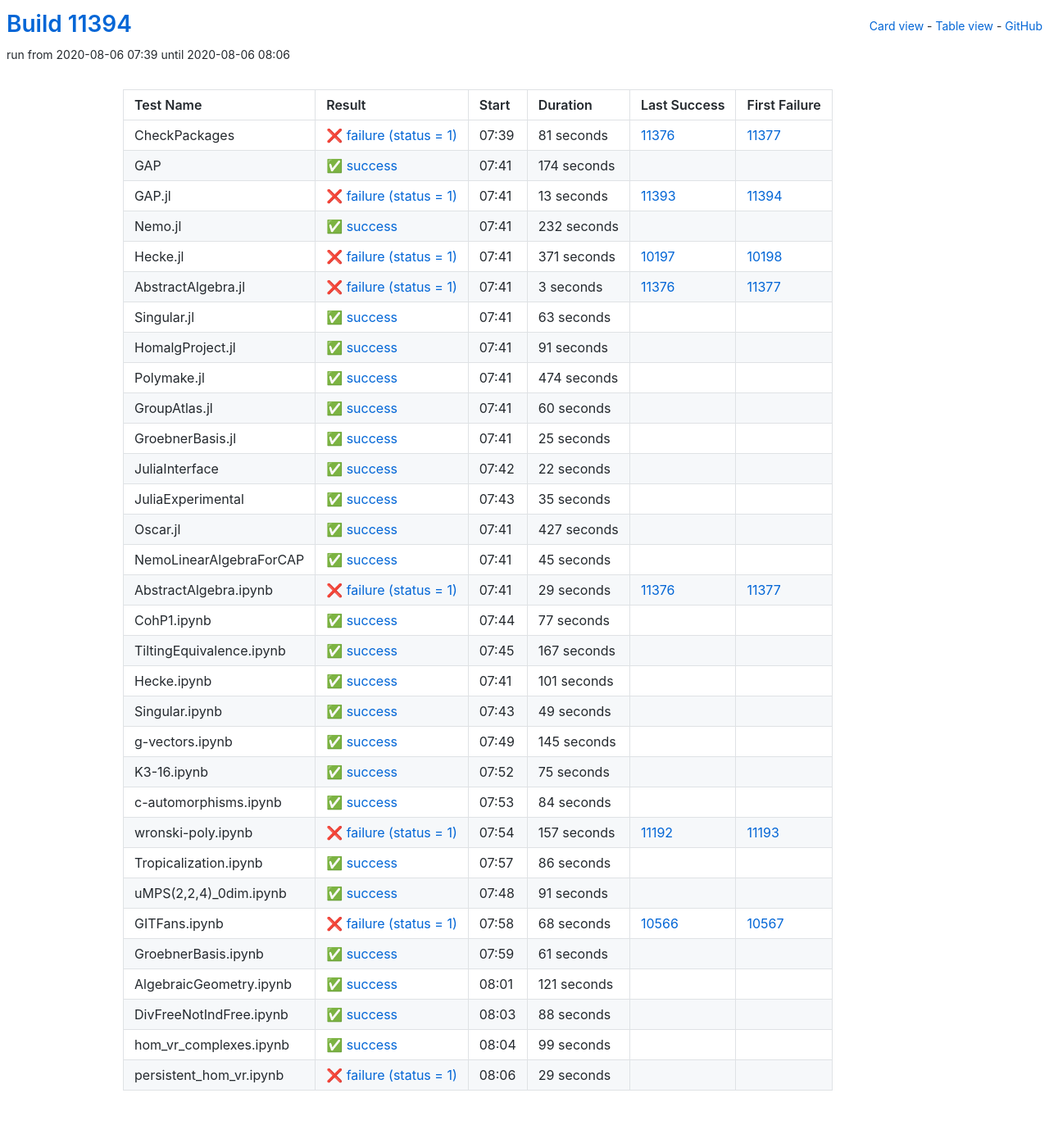
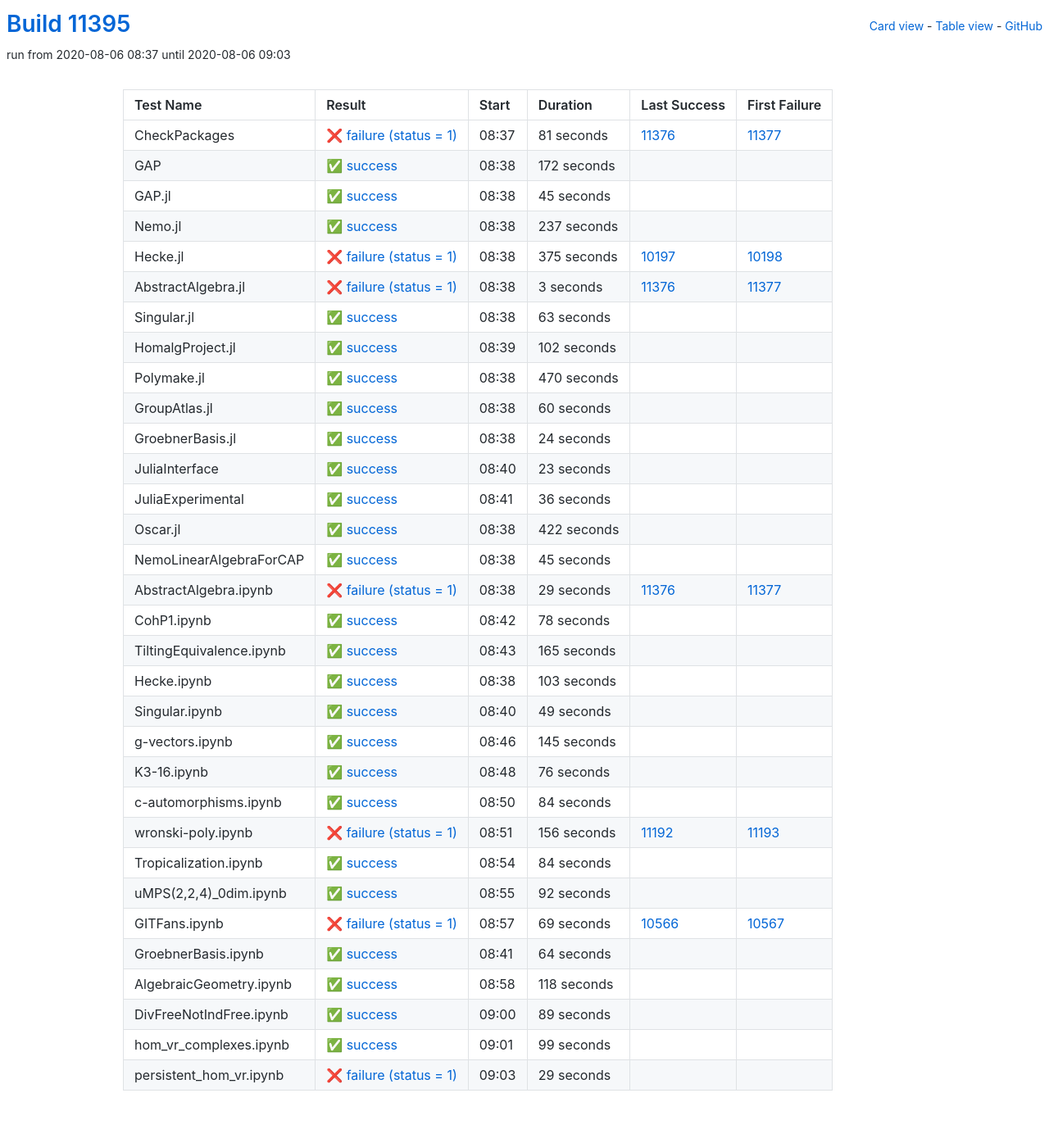
Before and after one commit to oscar-system/oscar-ci-status, a Jekyll site: the page built from table.html, in a window 1280 px wide. Shown: the whole page at 82% size. Built offline with Jekyll 4.4.1, drawn with Linux system fonts in a browser that asks for light colours.

Commit message:
Build #11395

```diff
--- a/_data/ci.yml
+++ b/_data/ci.yml
@@ -1,6 +1,6 @@
 ---
-build: 11394
-build_url: https://oscarci.mathematik.uni-kl.de/job/oscar/11394/
+build: 11395
+build_url: https://oscarci.mathematik.uni-kl.de/job/oscar/11395/
 job: oscar
 organization: oscar-system
 repo: oscar-ci-status
@@ -8,8 +8,8 @@
 tests:
 - name: CheckPackages
   id: checkpackages
-  log: https://oscarci.mathematik.uni-kl.de/job/oscar/11394/artifact/logs/build-11394/CheckPackages.log
-  start: 2020-08-06 07:39
+  log: https://oscarci.mathematik.uni-kl.de/job/oscar/11395/artifact/logs/build-11395/CheckPackages.log
+  start: 2020-08-06 08:37
   success: false
   exitcode: 1
   status: failure
@@ -20,56 +20,56 @@
   first_failure_url: https://oscarci.mathematik.uni-kl.de/job/oscar/11377/
 - name: GAP
   id: gap
-  log: https://oscarci.mathematik.uni-kl.de/job/oscar/11394/artifact/logs/build-11394/GAP.log
-  start: 2020-08-06 07:41
+  log: https://oscarci.mathematik.uni-kl.de/job/oscar/11395/artifact/logs/build-11395/GAP.log
+  start: 2020-08-06 08:38
   success: true
   exitcode: 0
   status: success
-  duration: 174
+  duration: 172
   last_success: false
   last_success_url:
   first_failure: false
   first_failure_url:
 - name: GAP.jl
   id: gap-jl
-  log: https://oscarci.mathematik.uni-kl.de/job/oscar/11394/artifact/logs/build-11394/GAP.jl.log
-  start: 2020-08-06 07:41
-  success: false
-  exitcode: 1
-  status: failure
-  duration: 13
-  last_success: 11393
-  last_success_url: https://oscarci.mathematik.uni-kl.de/job/oscar/11393/
-  first_failure: 11394
-  first_failure_url: https://oscarci.mathematik.uni-kl.de/job/oscar/11394/
-- name: Nemo.jl
-  id: nemo-jl
-  log: https://oscarci.mathematik.uni-kl.de/job/oscar/11394/artifact/logs/build-11394/Nemo.jl.log
-  start: 2020-08-06 07:41
+  log: https://oscarci.mathematik.uni-kl.de/job/oscar/11395/artifact/logs/build-11395/GAP.jl.log
+  start: 2020-08-06 08:38
   success: true
   exitcode: 0
   status: success
-  duration: 232
+  duration: 45
+  last_success: false
+  last_success_url:
+  first_failure: false
+  first_failure_url:
+- name: Nemo.jl
+  id: nemo-jl
+  log: https://oscarci.mathematik.uni-kl.de/job/oscar/11395/artifact/logs/build-11395/Nemo.jl.log
+  start: 2020-08-06 08:38
+  success: true
+  exitcode: 0
+  status: success
+  duration: 237
   last_success: false
   last_success_url:
   first_failure: false
   first_failure_url:
 - name: Hecke.jl
   id: hecke-jl
-  log: https://oscarci.mathematik.uni-kl.de/job/oscar/11394/artifact/logs/build-11394/Hecke.jl.log
-  start: 2020-08-06 07:41
+  log: https://oscarci.mathematik.uni-kl.de/job/oscar/11395/artifact/logs/build-11395/Hecke.jl.log
+  start: 2020-08-06 08:38
   success: false
   exitcode: 1
   status: failure
-  duration: 371
+  duration: 375
   last_success: 10197
   last_success_url: https://oscarci.mathematik.uni-kl.de/job/oscar/10197/
   first_failure: 10198
   first_failure_url: https://oscarci.mathematik.uni-kl.de/job/oscar/10198/
 - name: AbstractAlgebra.jl
   id: abstractalgebra-jl
-  log: https://oscarci.mathematik.uni-kl.de/job/oscar/11394/artifact/logs/build-11394/AbstractAlgebra.jl.log
-  start: 2020-08-06 07:41
+  log: https://oscarci.mathematik.uni-kl.de/job/oscar/11395/artifact/logs/build-11395/AbstractAlgebra.jl.log
+  start: 2020-08-06 08:38
   success: false
   exitcode: 1
   status: failure
@@ -80,8 +80,8 @@
   first_failure_url: https://oscarci.mathematik.uni-kl.de/job/oscar/11377/
 - name: Singular.jl
   id: singular-jl
-  log: https://oscarci.mathematik.uni-kl.de/job/oscar/11394/artifact/logs/build-11394/Singular.jl.log
-  start: 2020-08-06 07:41
+  log: https://oscarci.mathematik.uni-kl.de/job/oscar/11395/artifact/logs/build-11395/Singular.jl.log
+  start: 2020-08-06 08:38
   success: true
   exitcode: 0
   status: success
@@ -92,32 +92,32 @@
   first_failure_url:
 - name: HomalgProject.jl
   id: homalgproject-jl
-  log: https://oscarci.mathematik.uni-kl.de/job/oscar/11394/artifact/logs/build-11394/HomalgProject.jl.log
-  start: 2020-08-06 07:41
+  log: https://oscarci.mathematik.uni-kl.de/job/oscar/11395/artifact/logs/build-11395/HomalgProject.jl.log
+  start: 2020-08-06 08:39
   success: true
   exitcode: 0
   status: success
-  duration: 91
+  duration: 102
   last_success: false
   last_success_url:
   first_failure: false
   first_failure_url:
 - name: Polymake.jl
   id: polymake-jl
-  log: https://oscarci.mathematik.uni-kl.de/job/oscar/11394/artifact/logs/build-11394/Polymake.jl.log
-  start: 2020-08-06 07:41
+  log: https://oscarci.mathematik.uni-kl.de/job/oscar/11395/artifact/logs/build-11395/Polymake.jl.log
+  start: 2020-08-06 08:38
   success: true
   exitcode: 0
   status: success
-  duration: 474
+  duration: 470
   last_success: false
   last_success_url:
   first_failure: false
   first_failure_url:
 - name: GroupAtlas.jl
   id: groupatlas-jl
-  log: https://oscarci.mathematik.uni-kl.de/job/oscar/11394/artifact/logs/build-11394/GroupAtlas.jl.log
-  start: 2020-08-06 07:41
+  log: https://oscarci.mathematik.uni-kl.de/job/oscar/11395/artifact/logs/build-11395/GroupAtlas.jl.log
+  start: 2020-08-06 08:38
   success: true
   exitcode: 0
   status: success
@@ -128,56 +128,56 @@
   first_failure_url:
 - name: GroebnerBasis.jl
   id: groebnerbasis-jl
-  log: https://oscarci.mathematik.uni-kl.de/job/oscar/11394/artifact/logs/build-11394/GroebnerBasis.jl.log
-  start: 2020-08-06 07:41
+  log: https://oscarci.mathematik.uni-kl.de/job/oscar/11395/artifact/logs/build-11395/GroebnerBasis.jl.log
+  start: 2020-08-06 08:38
   success: true
   exitcode: 0
   status: success
-  duration: 25
+  duration: 24
   last_success: false
   last_success_url:
   first_failure: false
   first_failure_url:
 - name: JuliaInterface
   id: juliainterface
-  log: https://oscarci.mathematik.uni-kl.de/job/oscar/11394/artifact/logs/build-11394/JuliaInterface.log
-  start: 2020-08-06 07:42
+  log: https://oscarci.mathematik.uni-kl.de/job/oscar/11395/artifact/logs/build-11395/JuliaInterface.log
+  start: 2020-08-06 08:40
   success: true
   exitcode: 0
   status: success
-  duration: 22
+  duration: 23
   last_success: false
   last_success_url:
   first_failure: false
   first_failure_url:
 - name: JuliaExperimental
   id: juliaexperimental
-  log: https://oscarci.mathematik.uni-kl.de/job/oscar/11394/artifact/logs/build-11394/JuliaExperimental.log
-  start: 2020-08-06 07:43
+  log: https://oscarci.mathematik.uni-kl.de/job/oscar/11395/artifact/logs/build-11395/JuliaExperimental.log
+  start: 2020-08-06 08:41
   success: true
   exitcode: 0
   status: success
-  duration: 35
+  duration: 36
   last_success: false
   last_success_url:
   first_failure: false
   first_failure_url:
 - name: Oscar.jl
   id: oscar-jl
-  log: https://oscarci.mathematik.uni-kl.de/job/oscar/11394/artifact/logs/build-11394/Oscar.jl.log
-  start: 2020-08-06 07:41
+  log: https://oscarci.mathematik.uni-kl.de/job/oscar/11395/artifact/logs/build-11395/Oscar.jl.log
+  start: 2020-08-06 08:38
   success: true
   exitcode: 0
   status: success
-  duration: 427
+  duration: 422
   last_success: false
   last_success_url:
   first_failure: false
   first_failure_url:
 - name: NemoLinearAlgebraForCAP
   id: nemolinearalgebraforcap
-  log: https://oscarci.mathematik.uni-kl.de/job/oscar/11394/artifact/logs/build-11394/NemoLinearAlgebraForCAP.log
-  start: 2020-08-06 07:41
+  log: https://oscarci.mathematik.uni-kl.de/job/oscar/11395/artifact/logs/build-11395/NemoLinearAlgebraForCAP.log
+  start: 2020-08-06 08:38
   success: true
   exitcode: 0
   status: success
@@ -188,8 +188,8 @@
   first_failure_url:
 - name: AbstractAlgebra.ipynb
   id: abstractalgebra-ipynb
-  log: https://oscarci.mathematik.uni-kl.de/job/oscar/11394/artifact/logs/build-11394/AbstractAlgebra.ipynb.log
-  start: 2020-08-06 07:41
+  log: https://oscarci.mathematik.uni-kl.de/job/oscar/11395/artifact/logs/build-11395/AbstractAlgebra.ipynb.log
+  start: 2020-08-06 08:38
   success: false
   exitcode: 1
   status: failure
@@ -200,44 +200,44 @@
   first_failure_url: https://oscarci.mathematik.uni-kl.de/job/oscar/11377/
 - name: CohP1.ipynb
   id: cohp1-ipynb
-  log: https://oscarci.mathematik.uni-kl.de/job/oscar/11394/artifact/logs/build-11394/CohP1.ipynb.log
-  start: 2020-08-06 07:44
+  log: https://oscarci.mathematik.uni-kl.de/job/oscar/11395/artifact/logs/build-11395/CohP1.ipynb.log
+  start: 2020-08-06 08:42
   success: true
   exitcode: 0
   status: success
-  duration: 77
+  duration: 78
   last_success: false
   last_success_url:
   first_failure: false
   first_failure_url:
 - name: TiltingEquivalence.ipynb
   id: tiltingequivalence-ipynb
-  log: https://oscarci.mathematik.uni-kl.de/job/oscar/11394/artifact/logs/build-11394/TiltingEquivalence.ipynb.log
-  start: 2020-08-06 07:45
+  log: https://oscarci.mathematik.uni-kl.de/job/oscar/11395/artifact/logs/build-11395/TiltingEquivalence.ipynb.log
+  start: 2020-08-06 08:43
   success: true
   exitcode: 0
   status: success
-  duration: 167
+  duration: 165
   last_success: false
   last_success_url:
   first_failure: false
   first_failure_url:
 - name: Hecke.ipynb
   id: hecke-ipynb
-  log: https://oscarci.mathematik.uni-kl.de/job/oscar/11394/artifact/logs/build-11394/Hecke.ipynb.log
-  start: 2020-08-06 07:41
+  log: https://oscarci.mathematik.uni-kl.de/job/oscar/11395/artifact/logs/build-11395/Hecke.ipynb.log
+  start: 2020-08-06 08:38
   success: true
   exitcode: 0
   status: success
-  duration: 101
+  duration: 103
   last_success: false
   last_success_url:
   first_failure: false
   first_failure_url:
 - name: Singular.ipynb
   id: singular-ipynb
-  log: https://oscarci.mathematik.uni-kl.de/job/oscar/11394/artifact/logs/build-11394/Singular.ipynb.log
-  start: 2020-08-06 07:43
+  log: https://oscarci.mathematik.uni-kl.de/job/oscar/11395/artifact/logs/build-11395/Singular.ipynb.log
+  start: 2020-08-06 08:40
   success: true
   exitcode: 0
   status: success
@@ -248,8 +248,8 @@
   first_failure_url:
 - name: g-vectors.ipynb
   id: g-vectors-ipynb
-  log: https://oscarci.mathematik.uni-kl.de/job/oscar/11394/artifact/logs/build-11394/g-vectors.ipynb.log
-  start: 2020-08-06 07:49
+  log: https://oscarci.mathematik.uni-kl.de/job/oscar/11395/artifact/logs/build-11395/g-vectors.ipynb.log
+  start: 2020-08-06 08:46
   success: true
   exitcode: 0
   status: success
@@ -260,20 +260,20 @@
   first_failure_url:
 - name: K3-16.ipynb
   id: k3-16-ipynb
-  log: https://oscarci.mathematik.uni-kl.de/job/oscar/11394/artifact/logs/build-11394/K3-16.ipynb.log
-  start: 2020-08-06 07:52
+  log: https://oscarci.mathematik.uni-kl.de/job/oscar/11395/artifact/logs/build-11395/K3-16.ipynb.log
+  start: 2020-08-06 08:48
   success: true
   exitcode: 0
   status: success
-  duration: 75
+  duration: 76
   last_success: false
   last_success_url:
   first_failure: false
   first_failure_url:
 - name: c-automorphisms.ipynb
   id: c-automorphisms-ipynb
-  log: https://oscarci.mathematik.uni-kl.de/job/oscar/11394/artifact/logs/build-11394/c-automorphisms.ipynb.log
-  start: 2020-08-06 07:53
+  log: https://oscarci.mathematik.uni-kl.de/job/oscar/11395/artifact/logs/build-11395/c-automorphisms.ipynb.log
+  start: 2020-08-06 08:50
   success: true
   exitcode: 0
   status: success
@@ -284,92 +284,92 @@
   first_failure_url:
 - name: wronski-poly.ipynb
   id: wronski-poly-ipynb
-  log: https://oscarci.mathematik.uni-kl.de/job/oscar/11394/artifact/logs/build-11394/wronski-poly.ipynb.log
-  start: 2020-08-06 07:54
+  log: https://oscarci.mathematik.uni-kl.de/job/oscar/11395/artifact/logs/build-11395/wronski-poly.ipynb.log
+  start: 2020-08-06 08:51
   success: false
   exitcode: 1
   status: failure
-  duration: 157
+  duration: 156
   last_success: 11192
   last_success_url: https://oscarci.mathematik.uni-kl.de/job/oscar/11192/
   first_failure: 11193
   first_failure_url: https://oscarci.mathematik.uni-kl.de/job/oscar/11193/
 - name: Tropicalization.ipynb
   id: tropicalization-ipynb
-  log: https://oscarci.mathematik.uni-kl.de/job/oscar/11394/artifact/logs/build-11394/Tropicalization.ipynb.log
-  start: 2020-08-06 07:57
+  log: https://oscarci.mathematik.uni-kl.de/job/oscar/11395/artifact/logs/build-11395/Tropicalization.ipynb.log
+  start: 2020-08-06 08:54
   success: true
   exitcode: 0
   status: success
-  duration: 86
+  duration: 84
   last_success: false
   last_success_url:
   first_failure: false
   first_failure_url:
 - name: uMPS(2,2,4)_0dim.ipynb
   id: umps-2-2-4-0dim-ipynb
-  log: https://oscarci.mathematik.uni-kl.de/job/oscar/11394/artifact/logs/build-11394/uMPS-2-2-4-_0dim.ipynb.log
-  start: 2020-08-06 07:48
+  log: https://oscarci.mathematik.uni-kl.de/job/oscar/11395/artifact/logs/build-11395/uMPS-2-2-4-_0dim.ipynb.log
+  start: 2020-08-06 08:55
   success: true
   exitcode: 0
   status: success
-  duration: 91
+  duration: 92
   last_success: false
   last_success_url:
   first_failure: false
   first_failure_url:
 - name: GITFans.ipynb
   id: gitfans-ipynb
-  log: https://oscarci.mathematik.uni-kl.de/job/oscar/11394/artifact/logs/build-11394/GITFans.ipynb.log
-  start: 2020-08-06 07:58
+  log: https://oscarci.mathematik.uni-kl.de/job/oscar/11395/artifact/logs/build-11395/GITFans.ipynb.log
+  start: 2020-08-06 08:57
   success: false
   exitcode: 1
   status: failure
-  duration: 68
+  duration: 69
   last_success: 10566
   last_success_url: https://oscarci.mathematik.uni-kl.de/job/oscar/10566/
   first_failure: 10567
   first_failure_url: https://oscarci.mathematik.uni-kl.de/job/oscar/10567/
 - name: GroebnerBasis.ipynb
   id: groebnerbasis-ipynb
-  log: https://oscarci.mathematik.uni-kl.de/job/oscar/11394/artifact/logs/build-11394/GroebnerBasis.ipynb.log
-  start: 2020-08-06 07:59
+  log: https://oscarci.mathematik.uni-kl.de/job/oscar/11395/artifact/logs/build-11395/GroebnerBasis.ipynb.log
+  start: 2020-08-06 08:41
   success: true
   exitcode: 0
   status: success
-  duration: 61
+  duration: 64
   last_success: false
   last_success_url:
   first_failure: false
   first_failure_url:
 - name: AlgebraicGeometry.ipynb
   id: algebraicgeometry-ipynb
-  log: https://oscarci.mathematik.uni-kl.de/job/oscar/11394/artifact/logs/build-11394/AlgebraicGeometry.ipynb.log
-  start: 2020-08-06 08:01
+  log: https://oscarci.mathematik.uni-kl.de/job/oscar/11395/artifact/logs/build-11395/AlgebraicGeometry.ipynb.log
+  start: 2020-08-06 08:58
   success: true
   exitcode: 0
   status: success
-  duration: 121
+  duration: 118
   last_success: false
   last_success_url:
   first_failure: false
   first_failure_url:
 - name: DivFreeNotIndFree.ipynb
   id: divfreenotindfree-ipynb
-  log: https://oscarci.mathematik.uni-kl.de/job/oscar/11394/artifact/logs/build-11394/DivFreeNotIndFree.ipynb.log
-  start: 2020-08-06 08:03
+  log: https://oscarci.mathematik.uni-kl.de/job/oscar/11395/artifact/logs/build-11395/DivFreeNotIndFree.ipynb.log
+  start: 2020-08-06 09:00
   success: true
   exitcode: 0
   status: success
-  duration: 88
+  duration: 89
   last_success: false
   last_success_url:
   first_failure: false
   first_failure_url:
 - name: hom_vr_complexes.ipynb
   id: hom-vr-complexes-ipynb
-  log: https://oscarci.mathematik.uni-kl.de/job/oscar/11394/artifact/logs/build-11394/hom_vr_complexes.ipynb.log
-  start: 2020-08-06 08:04
+  log: https://oscarci.mathematik.uni-kl.de/job/oscar/11395/artifact/logs/build-11395/hom_vr_complexes.ipynb.log
+  start: 2020-08-06 09:01
   success: true
   exitcode: 0
   status: success
@@ -380,8 +380,8 @@
   first_failure_url:
 - name: persistent_hom_vr.ipynb
   id: persistent-hom-vr-ipynb
-  log: https://oscarci.mathematik.uni-kl.de/job/oscar/11394/artifact/logs/build-11394/persistent_hom_vr.ipynb.log
-  start: 2020-08-06 08:06
+  log: https://oscarci.mathematik.uni-kl.de/job/oscar/11395/artifact/logs/build-11395/persistent_hom_vr.ipynb.log
+  start: 2020-08-06 09:03
   success: false
   exitcode: 1
   status: failure
```
Also changed, not shown: README.md.
